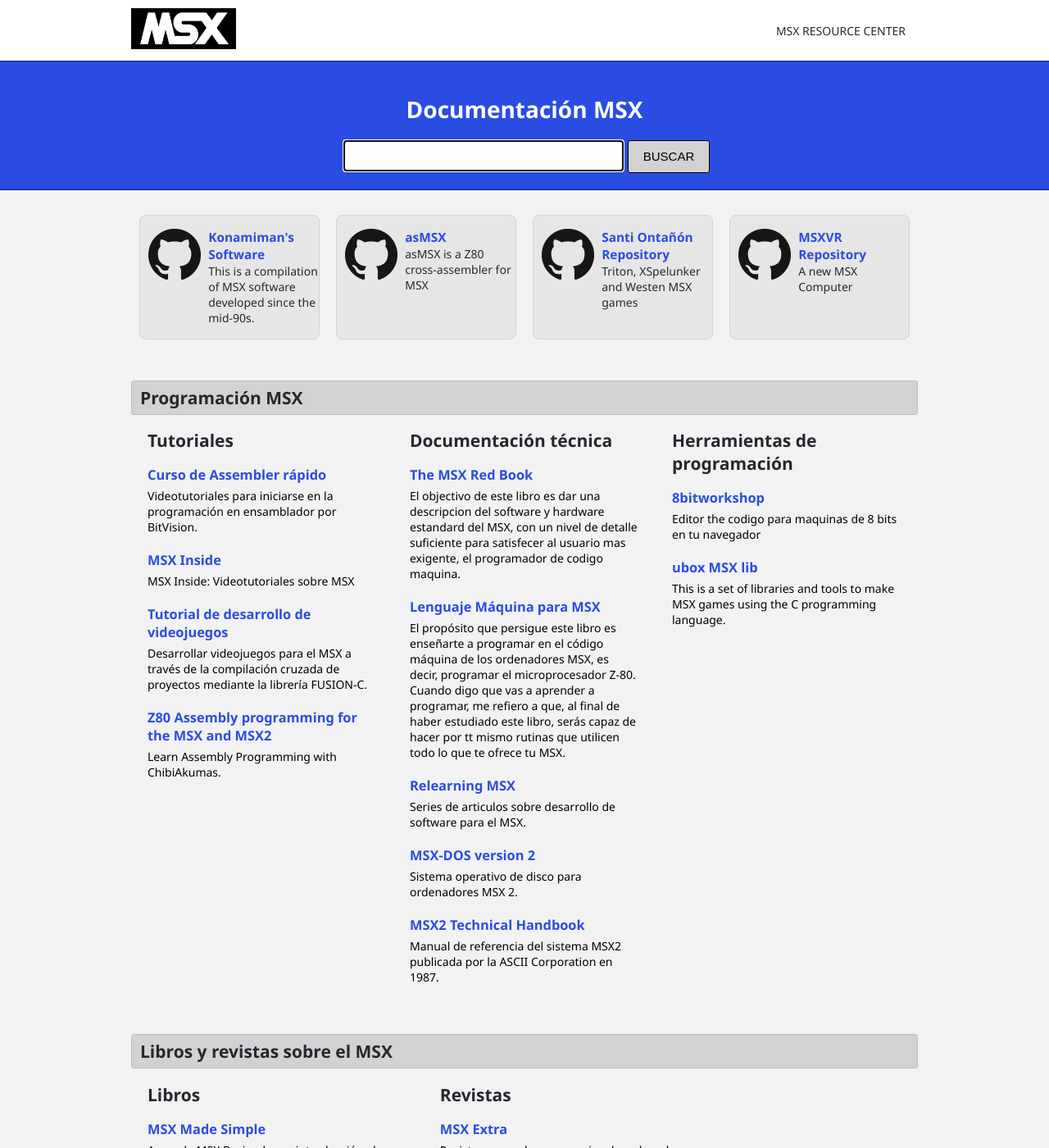
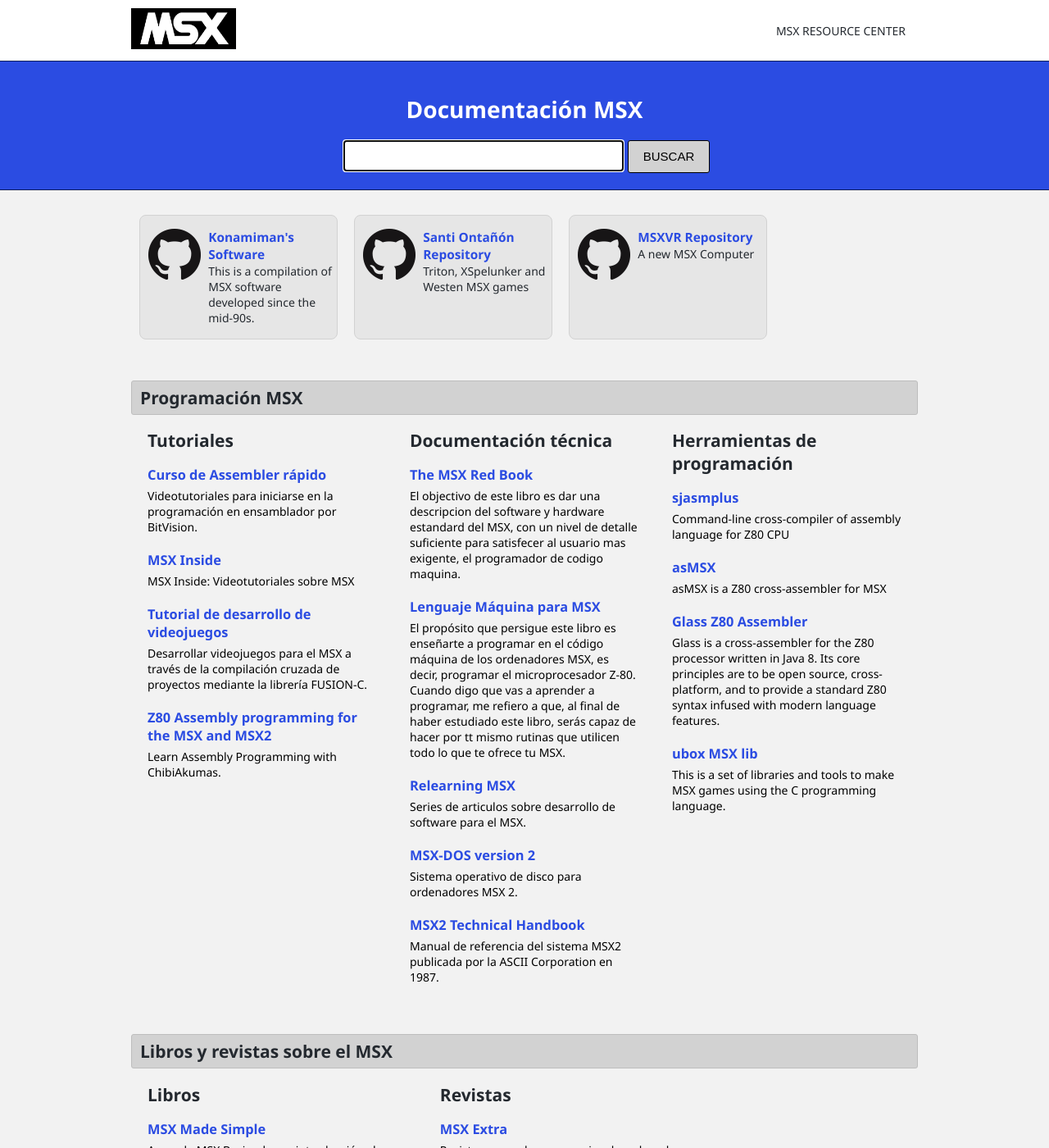
Before and after one commit to msxbits/msxbits.github.io, a Jekyll site: the page built from index.md, in a window 1280 px wide and 1400 px high. Shown: the whole window at 82% size. Built offline with Jekyll 4.4.1, drawn with Linux system fonts in a browser that asks for light colours.

Commit message:
Added assembler section

```diff
--- a/index.md
+++ b/index.md
@@ -12,19 +12,6 @@
         <div class="msxvr-link-description">
           <a href="https://github.com/konamiman/msx">Konamiman's Software</a>
           <p>This is a compilation of MSX software developed since the mid-90s.</p>
-        </div>
-      </div>
-    </div>
-    <div class="box-links">
-      <div class="msxvr-link">
-        <div class="msxvr-link-logo">
-          <figure class="image is-64x64">
-            <img src="assets/img/GitHub-Mark-64px.png">
-          </figure>
-        </div>
-        <div class="msxvr-link-description">
-          <a href="https://github.com/Fubukimaru/asMSX">asMSX</a>
-          <p>asMSX is a Z80 cross-assembler for MSX</p>
         </div>
       </div>
     </div>
@@ -148,10 +135,26 @@
         <h1>Herramientas de programación</h1>
         <ul>
             <li>
-              <a class="article" href="https://8bitworkshop.com/v3.9.0/?platform=msx&file=helloworld.asm#">
+              <a class="article" href="https://github.com/z00m128/sjasmplus">
                 <article>
-                  <h3>8bitworkshop</h3>
-                  <p>Editor the codigo para maquinas de 8 bits en tu navegador</p>
+                  <h3>sjasmplus</h3>
+                  <p>Command-line cross-compiler of assembly language for Z80 CPU</p>
+                </article>
+              </a>
+            </li>
+            <li>
+              <a class="article" href="https://github.com/Fubukimaru/asMSX">
+                <article>
+                  <h3>asMSX</h3>
+                  <p>asMSX is a Z80 cross-assembler for MSX</p>
+                </article>
+              </a>
+            </li>
+            <li>
+              <a class="article" href="http://www.grauw.nl/projects/glass/">
+                <article>
+                  <h3>Glass Z80 Assembler</h3>
+                  <p>Glass is a cross-assembler for the Z80 processor written in Java 8. Its core principles are to be open source, cross-platform, and to provide a standard Z80 syntax infused with modern language features.</p>
                 </article>
               </a>
             </li>
```
